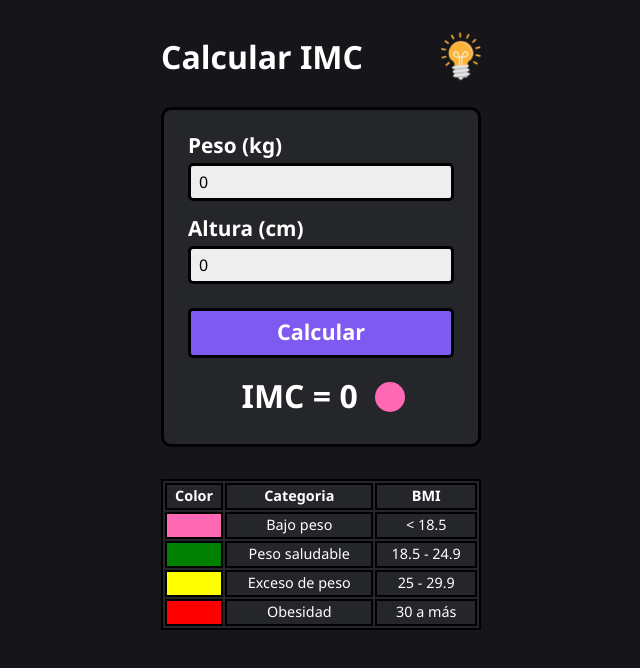
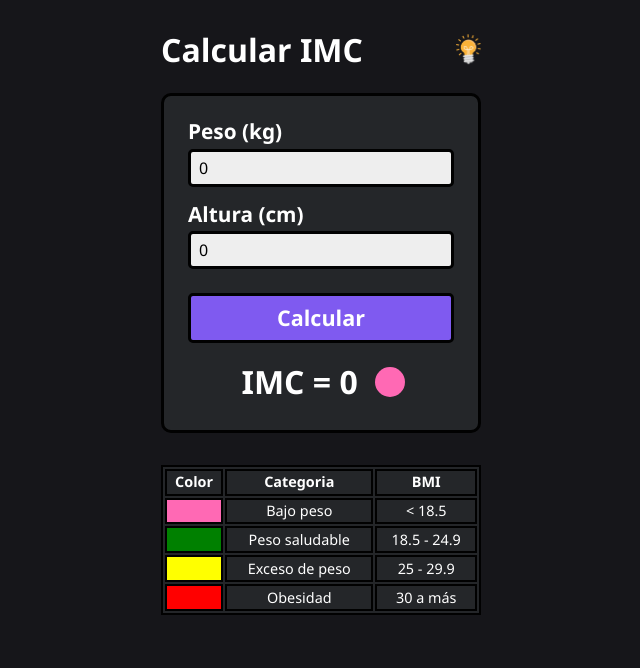
Before and after one commit to jdelacruzv/bmi-calculate, a React (Vite) app: page / in a window 1280 px wide. Shown: the top 668 px of the page, without its empty margins (319-959 px from the left). Built offline with nearby package versions, Linux system fonts and the light colour scheme.

Commit message:
Dark mode button path changed

```diff
--- a/index.html
+++ b/index.html
@@ -2,7 +2,7 @@
 <html lang="en">
   <head>
     <meta charset="UTF-8" />
-    <link rel="icon" type="image/svg+xml" href="./public/favicon.png" />
+    <link rel="icon" type="image/svg+xml" href="/favicon.png" />
     <meta name="viewport" content="width=device-width, initial-scale=1.0" />
     <title>BIM Calculate</title>
   </head>
--- a/src/components/Header.jsx
+++ b/src/components/Header.jsx
@@ -28,7 +28,7 @@
 			<figure className={styles.btn__toggle} onClick={() => handleThemeColor()}>
 				<img
 					className={styles.btn__toggle__img}
-					src="/favicon.png"
+					src="./public/favicon.png"
 					alt="mode ligth"
 					title={`Modo ${theme}`}
 				/>
--- a/src/components/Header.module.css
+++ b/src/components/Header.module.css
@@ -13,7 +13,7 @@
 }
 
 .btn__toggle {
-  width: 40px;
+  width: 25px;
   height: auto;
   border-radius: 50%;
   margin: 0;
```
